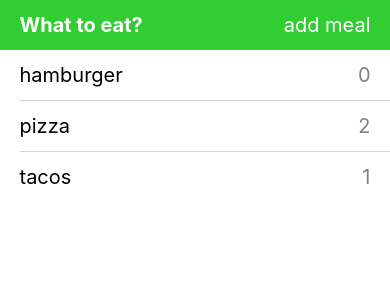
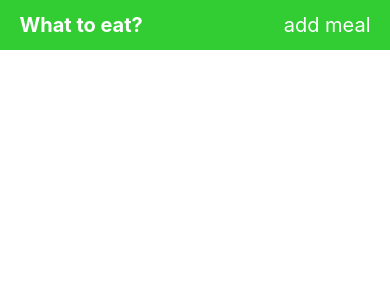
Before and after one commit to andrewnguonly/what-to-eat, a React Native app: screen / in a window 390 px wide. Shown: the top 300 px of the page. Built offline with nearby package versions, Linux system fonts and the light colour scheme.

Commit message:
Load meals from async storage.

```diff
--- a/src/App.tsx
+++ b/src/App.tsx
@@ -1,4 +1,4 @@
-import React from "react";
+import React, { useEffect, useState } from "react";
 import {
   Alert,
   FlatList,
@@ -8,7 +8,7 @@ import {
   Text,
   View,
 } from "react-native";
-import getMeals from "./Controller";
+import { getMeals } from "./Controller";
 
 const styles = StyleSheet.create({
   buttonContainer: {
@@ -64,7 +64,15 @@ const styles = StyleSheet.create({
 });
 
 const App = () => {
-  const meals = getMeals();
+  const [isLoading, setLoading] = useState(true);
+  const [data, setData] = useState([]);
+
+  useEffect(() => {
+    getMeals()
+      .then((data) => setData(data))
+      .catch((error) => console.error(error))
+      .finally(() => setLoading(false));
+  }, []);
 
   return (
     <SafeAreaView style={{ flex: 1 }}>
@@ -80,7 +88,7 @@ const App = () => {
       </View>
       <FlatList
         ItemSeparatorComponent={() => <View style={styles.rowSeparator} />}
-        data={meals}
+        data={data}
         renderItem={({ item }) => (
           <View style={styles.row}>
             <View style={styles.rowTitleCol}>
--- a/src/Controller.ts
+++ b/src/Controller.ts
@@ -1,19 +1,47 @@
+import AsyncStorage from "@react-native-async-storage/async-storage";
 import Meal from "./Meal";
 
-function getMeals(): Meal[] {
-  const meal1 = new Meal();
-  meal1.name = "hamburger";
-  meal1.last_eaten_ts = 0;
+export const getMeals = async () => {
+  let keys = [];
+  try {
+    keys = await AsyncStorage.getAllKeys();
+  } catch (e) {
+    // read key error
+  }
+  console.log(`Got keys: ${keys}`);
 
-  const meal2 = new Meal();
-  meal2.name = "pizza";
-  meal2.last_eaten_ts = 2;
+  let pairs = [];
+  try {
+    pairs = await AsyncStorage.multiGet(keys);
+  } catch (e) {
+    // read error
+  }
+  console.log(`Got pairs: ${pairs}`);
 
-  const meal3 = new Meal();
-  meal3.name = "tacos";
-  meal3.last_eaten_ts = 1;
+  let values = pairs.map((pair) => pair[1]);
+  console.log(`Got values: ${values}`);
 
-  return new Array(meal1, meal2, meal3);
-}
+  return values.map((value) => {
+    obj = JSON.parse(value);
+    return new Meal(obj["name"], obj["last_eaten_ts"], obj["eaten_count"]);
+  });
+};
 
-export default getMeals;
+export const addMeal = async (name) => {
+  const meal = new Meal(name, Date.now(), 1);
+  try {
+    const jsonValue = JSON.stringify(meal);
+    await AsyncStorage.setItem(name, jsonValue);
+  } catch (e) {
+    // save error
+  }
+};
+
+export const deleteMeals = async () => {
+  try {
+    await AsyncStorage.clear();
+  } catch (e) {
+    // clear error
+  }
+  console.log("Deleted all meals.");
+};
```
